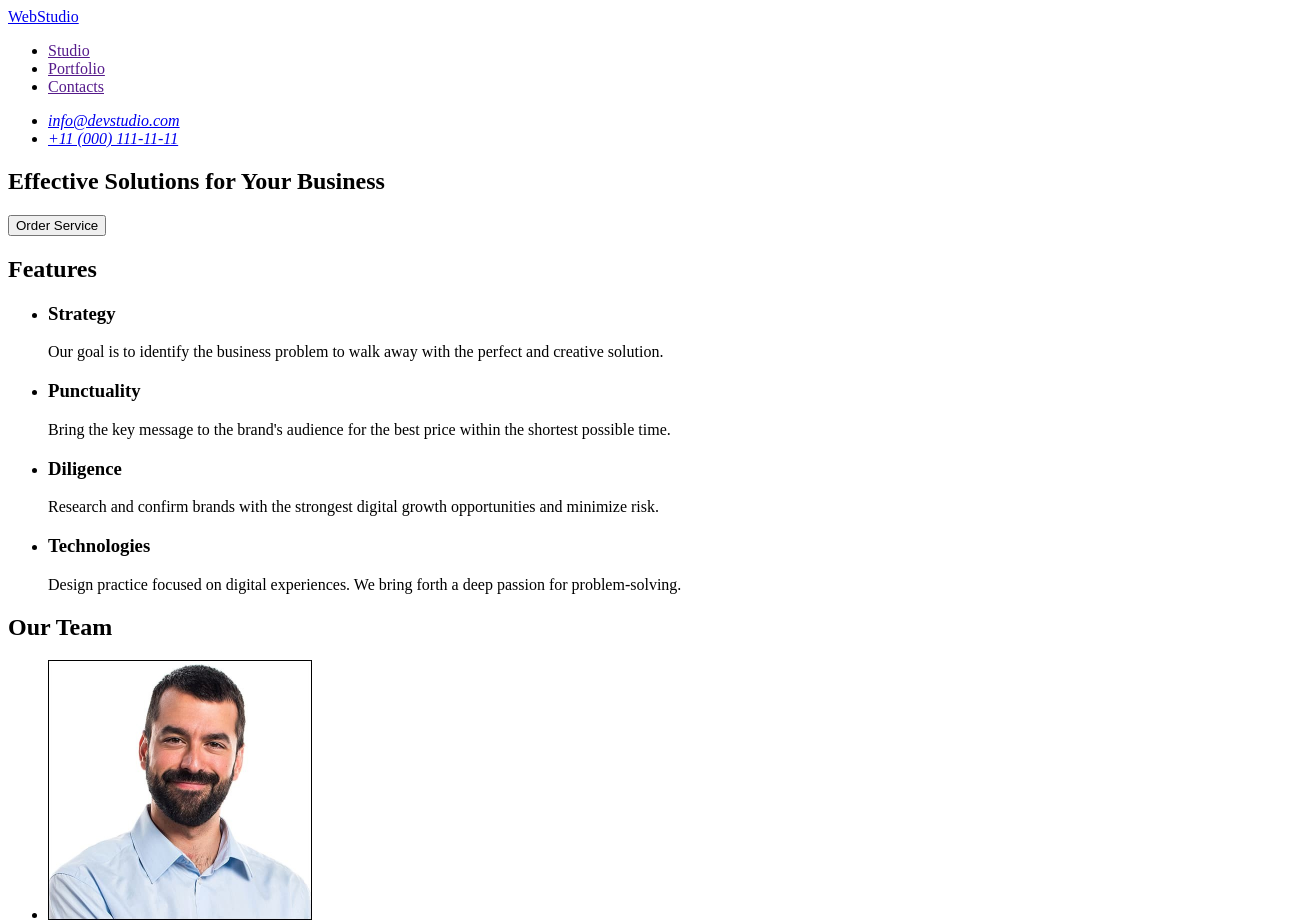
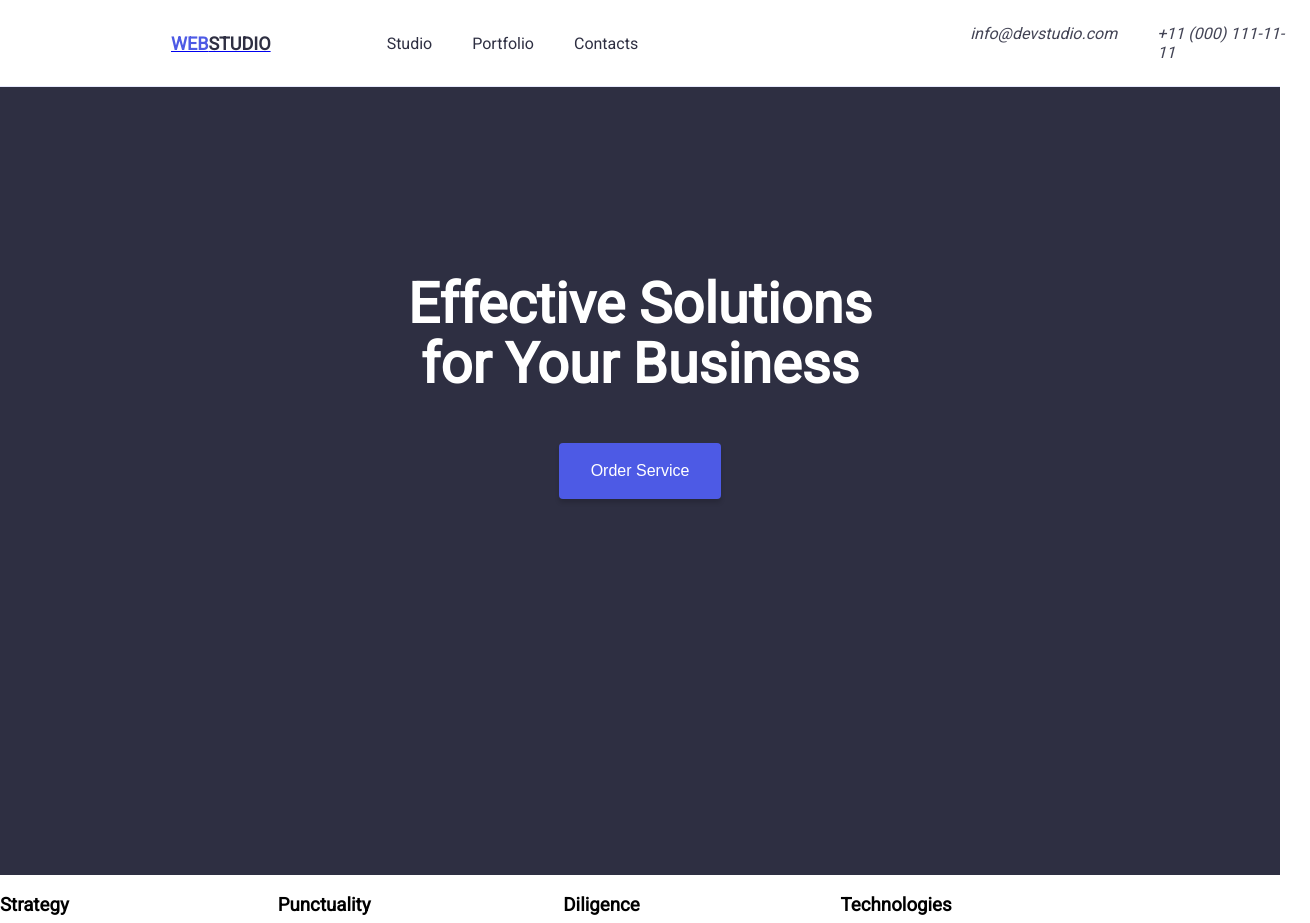
Before and after one commit to TarasEnt/goit-markup-hw-02, a plain HTML site: page index.html in a window 1280 px wide. Shown: the top 923 px of the page, 1310 px wide, since content can reach past the window. Drawn offline with Linux system fonts and the light colour scheme.

Commit message:
Add files via upload

```diff
--- a/css/steles.css
+++ b/css/steles.css
@@ -0,0 +1,163 @@
+body{
+    margin: 0;
+    font-family: 'Roboto', sans-serif;
+
+    width: 100%;
+}
+:root {
+    --navy-blue: #2E2F42;
+    --white: #ffffff;
+    --iris: #4D5AE5;
+    --cloud: #F4F4FD;
+}
+ul {
+            list-style-type: none;
+            padding-left: 0;
+            margin: 0;
+        }
+.logo {
+                    font-family: 'Raleway', sans-serif;
+                }
+.header {
+    border-bottom: 1px solid #e7e9fc;
+    background-color: #ffffff;
+}
+
+.header-container {
+    display: flex;
+    justify-content: flex-start;
+    align-items: center;
+    width: 100%;
+
+    margin: 0 auto;
+    padding: 24px 15px;
+    flex-direction: row;
+
+}
+
+.header-nav {
+    display: flex;
+    align-items: center;
+    gap: 40px;
+}
+
+.header-logo {
+font-weight: 700;
+    font-size: 18px;
+    text-transform: uppercase;
+    margin-left: 156px;
+    margin-right: 76px;
+    font-family: var(--second-family);
+}
+.logo-primary {
+color: var(--iris);
+}
+
+.logo-accent {
+color: var(--navy-blue);
+}
+.header-text {
+    display: flex;
+    gap: 40px;
+    list-style: none;
+    padding: 0;
+    margin-right: 332px;
+}
+
+.header-text a {
+    text-decoration: none;
+    color: #2e2f42;
+    font-weight: 500;
+    font-size: 16px;
+}
+
+.header-address ul {
+    display: flex;
+    gap: 40px;
+    list-style: none;
+    padding: 0;
+    margin-right: 156px auto;
+}
+
+.header-address a {
+    text-decoration: none;
+    color: #434455;
+    font-size: 16px;
+
+}
+
+.main-section-one {
+        background: var(--navy-blue);
+        height: 600px;
+        text-align: center;
+        padding-top: 188px;
+    }
+
+    .main-section-one-h1 {
+        font-weight: 700;
+        font-size: 56px;
+        line-height: 1.07;
+        color: var(--white);
+        margin: 0 auto 48px auto;
+        width: 496px;
+    }
+
+    .main-section-one-button {
+        background: var(--iris);
+        color: var(--white);
+        font-weight: 500;
+        font-size: 16px;
+        line-height: 1.5;
+        padding: 16px 32px;
+        border: none;
+        border-radius: 4px;
+        box-shadow: 0 4px 4px rgba(0, 0, 0, 0.15);
+        cursor: pointer;
+    }
+
+.main-section-two{
+
+
+                list-style: none;
+                    padding left: 120px;
+.visually-hidden {
+  position: absolute;
+  width: 1px;
+  height: 1px;
+  margin: -1px;
+  padding: 0;
+  overflow: hidden;
+  clip: rect(0 0 0 0);
+  white-space: nowrap;
+  border: 0;
+}
+
+                justify-content: center;
+                flex-wrap: wrap;
+                  align-items: center;
+         }
+.main-section-twodiv{
+        margin-left: 156px auto;
+        margin-bottom: 120px auto;
+        display: flex;
+        justify-content: space-between;
+        align-items: center;
+        position: relative;
+
+        width: 1128px;
+    }
+        .visually-hidden {
+            position: absolute;
+            width: 1px;
+            height: 1px;
+            margin: -1px;
+            padding: 0;
+            overflow: hidden;
+            clip: rect(0 0 0 0);
+            white-space: nowrap;
+            border: 0;
+        }
+.main-section-three{
+    text-align: center;
+    display: flex;
+}
--- a/index.html
+++ b/index.html
@@ -4,36 +4,44 @@
     <meta charset="UTF-8">
     <meta name="viewport" content="width=device-width, initial-scale=1.0">
     <title>goit-markup-hw-01</title>
+    <link rel="stylesheet" href="css/steles.css">
+    <link rel="stylesheet" href="https://fonts.googleapis.com/css2?family=Roboto&display=swap">
 </head>
 <body>
 
-<header>
-    <nav>
-        <a href="./index.html">WebStudio</a>
-        <ul>
+<header class="header">
+    <div class="header-container">
+        <nav class="header-nav">
+            <a href="./index.html" class="header-logo"><span class="logo-primary">Web</span><span class="logo-accent">Studio</span></a>
+            <ul class="header-text">
                 <li><a href="">Studio</a></li>
                 <li><a href="">Portfolio</a></li>
                 <li><a href="">Contacts</a></li>
             </ul>
         </nav>
-    <address>
+        <address class="header-address">
             <ul>
                 <li><a href="mailto:info@devstudio.com">info@devstudio.com</a></li>
                 <li><a href="tel:+110001111111">+11 (000) 111-11-11</a></li>
             </ul>
         </address>
+    </div>
 </header>
+
 
 <main>
 <section>
-<h1>Effective Solutions
+    <div class="main-section-one">
+<h1 class="main-section-one-h1">Effective Solutions
 for Your Business</h1>
-<button type="button">Order Service</button>
+<button type="button" class="main-section-one-button">Order Service</button>
+</div>
 </section>
 
-    <section>
-   <h2>Features</h2>
-<ul>
+    <section class="main-section-two">
+<h2 class="visually-hidden">Features</h2>
+
+<ul class="main-section-twodiv">
 <li>
    <h3>Strategy</h3>
 <p>Our goal is to identify the business
@@ -54,26 +62,26 @@ problem to walk away with the perfect and creative solution. </p>
 </ul>
 </section>
 
-<section>
+<section class="main-section-three">
 <h2>Our Team</h2>
 <ul>
 <li>
-<img src="./images/img-3.jpg" alt="Mark Guerrero" width="264">
+<img src="./images/675 (1).jpg" alt="Mark Guerrero" width="264">
 <h3>Mark Guerrero</h3>
 <p>Product Designer</p>
 </li>
 <li>
-<img src="./images/img-2.jpg" alt="Tom Ford" width="264">
+<img src="./images/img (2)56.jpg" alt="Tom Ford" width="264">
 <h3>Tom Ford</h3>
 <p>Frontend Developer</p>
 </li>
 <li>
-    <img src="./images/img-1.jpg" alt="Camila Garcia" width="264">
+    <img src="./images/img-1 (1).jpg" alt="Camila Garcia" width="264">
     <h3>Camila Garcia</h3>
     <p>Marketing</p>
 </li>
 <li>
-<img src="./images/img.jpg" alt="Daniel Wilson" width="264">
+<img src="./images/img-2 (1)456.jpg" alt="Daniel Wilson" width="264">
 <h3>Daniel Wilson</h3>
 <p>UI Designer</p>
 </li>
```
Also changed, not shown: images/675 (1).jpg (added), images/img (2)56.jpg (added), images/img-1 (1).jpg (added), images/img-1.jpg, images/img-2 (1)456.jpg (added), images/img-2.jpg, images/img.jpg. Lines whose indentation alone changed are shown as unchanged.
